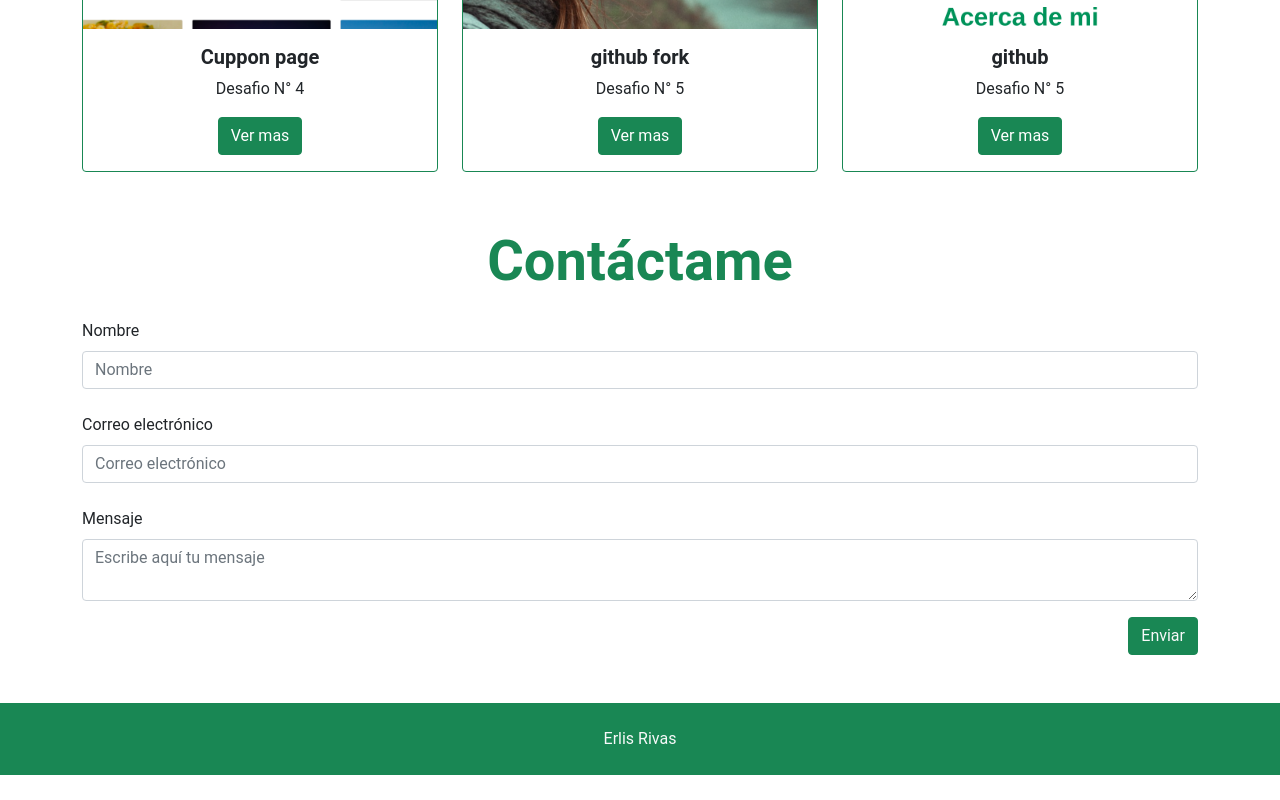
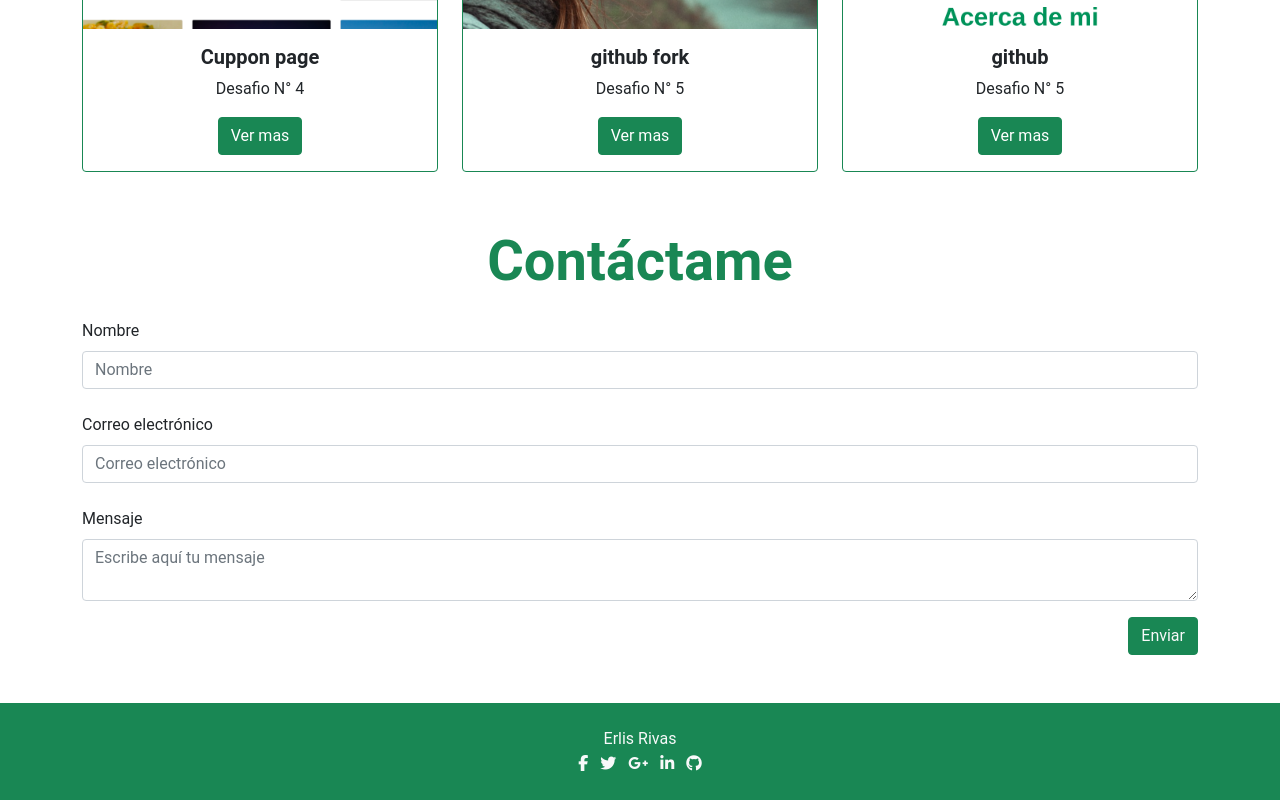
Before and after one commit to erlisrivas/erlisrivas.github.io, a plain HTML site: page index.html in a window 1280 px wide. Shown: the part 1485-2285 px from the top of the page. Before the commit the page ends 2260 px from the top, so only its background shows below. Drawn offline with nearby package versions, Linux system fonts and the light colour scheme.

Commit message:
cambios iconos

```diff
--- a/index.html
+++ b/index.html
@@ -184,6 +184,12 @@
 
     <footer class="bg-success text-center text-light p-4">
         <p class="mb-0">Erlis Rivas</p>
+        <i class="fa-brands fa-facebook-f m-1"></i>
+        <i class="fa-brands fa-twitter m-1"></i>
+        <i class="fa-brands fa-google-plus-g m-1"></i>
+        <i class="fa-brands fa-linkedin-in m-1"></i>
+        <i class="fa-brands fa-github m-1"></i></i>
+
     </footer>
 
 
```
